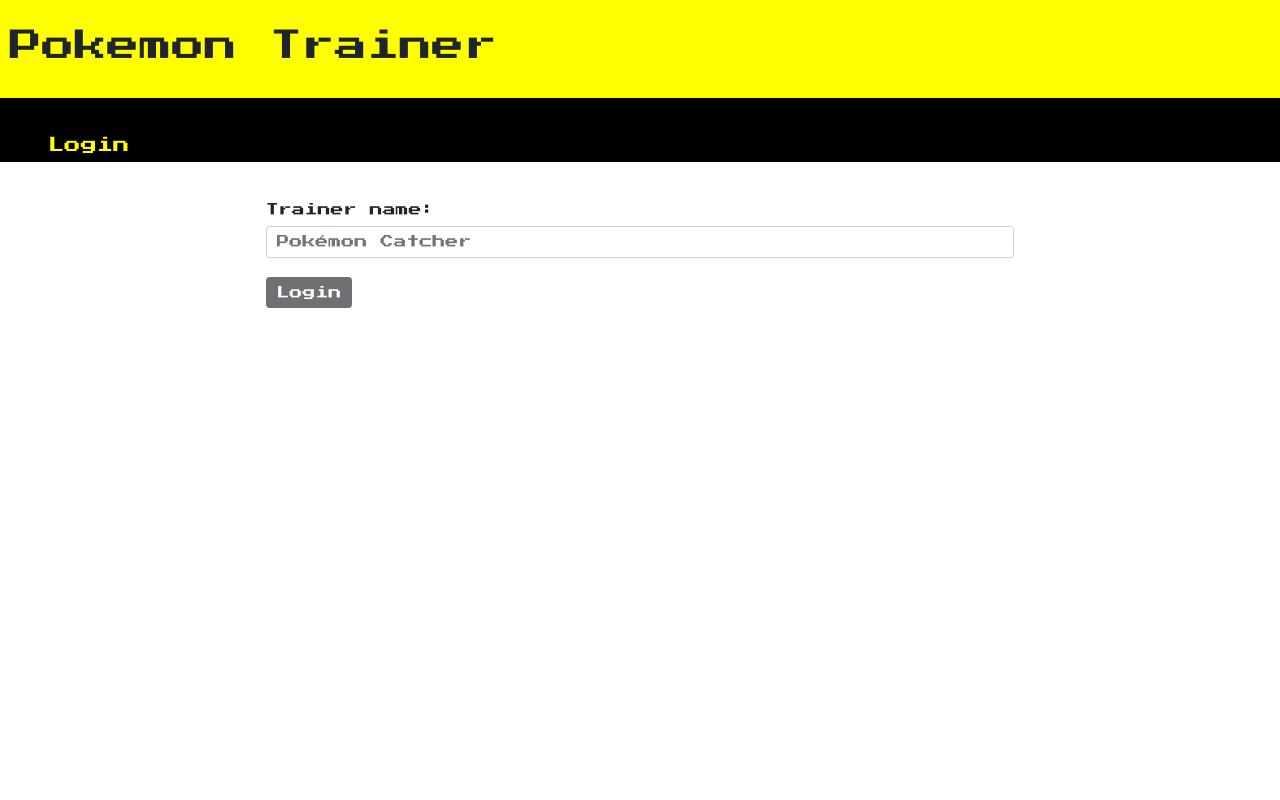
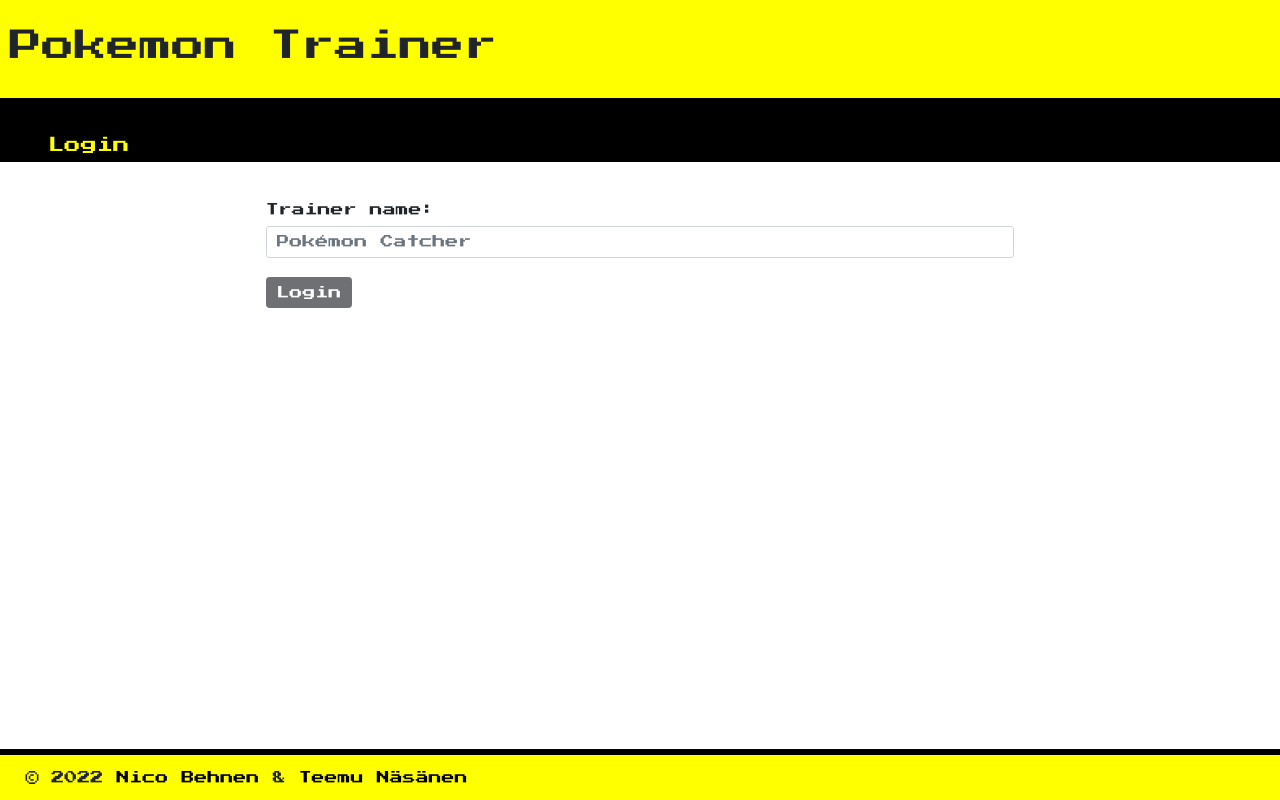
Before and after one commit to teemunasanen/pokemon-trainer, an Angular app: page /landing in a window 1280 px wide. Built offline with nearby package versions, Linux system fonts and the light colour scheme.

Commit message:
feat: add footer

```diff
--- a/src/app/app.component.html
+++ b/src/app/app.component.html
@@ -2,3 +2,5 @@
 <app-navbar></app-navbar>
 
 <router-outlet></router-outlet>
+
+<app-footer></app-footer>
--- a/src/app/app.module.ts
+++ b/src/app/app.module.ts
@@ -16,6 +16,7 @@
 import { HeaderComponent } from './components/header/header.component';
 import { NavbarComponent } from './components/navbar/navbar.component';
 import { TrainerListItemComponent } from './trainer-list-item/trainer-list-item.component';
+import { FooterComponent } from './components/footer/footer.component';
 
 @NgModule({
   declarations: [
@@ -29,7 +30,8 @@
     CatalogueItemComponent,
     LoginFormComponent,
     HeaderComponent,
-    NavbarComponent
+    NavbarComponent,
+    FooterComponent
   ],
   imports: [
     BrowserModule,
--- /dev/null
+++ b/src/app/components/footer/footer.component.css
@@ -0,0 +1,13 @@
+.footer{
+    width: 100%;
+    position: fixed;
+    bottom: 0;
+    padding-top: 1%;
+    padding-left: 2%;
+    background-color: yellow;
+    border-top: 0.5rem solid black;
+}
+
+a{
+    color: black;
+}
--- /dev/null
+++ b/src/app/components/footer/footer.component.html
@@ -0,0 +1,3 @@
+<div class="footer">
+    <p>© 2022 <a class="text-decoration-none" target="blank" href="https://github.com/Azruim">Nico Behnen</a> & <a class="text-decoration-none" target="blank" href="https://github.com/teemunasanen">Teemu Näsänen</a></p>
+</div>
--- /dev/null
+++ b/src/app/components/footer/footer.component.ts
@@ -0,0 +1,15 @@
+import { Component, OnInit } from '@angular/core';
+
+@Component({
+  selector: 'app-footer',
+  templateUrl: './footer.component.html',
+  styleUrls: ['./footer.component.css']
+})
+export class FooterComponent implements OnInit {
+
+  constructor() { }
+
+  ngOnInit(): void {
+  }
+
+}
```
